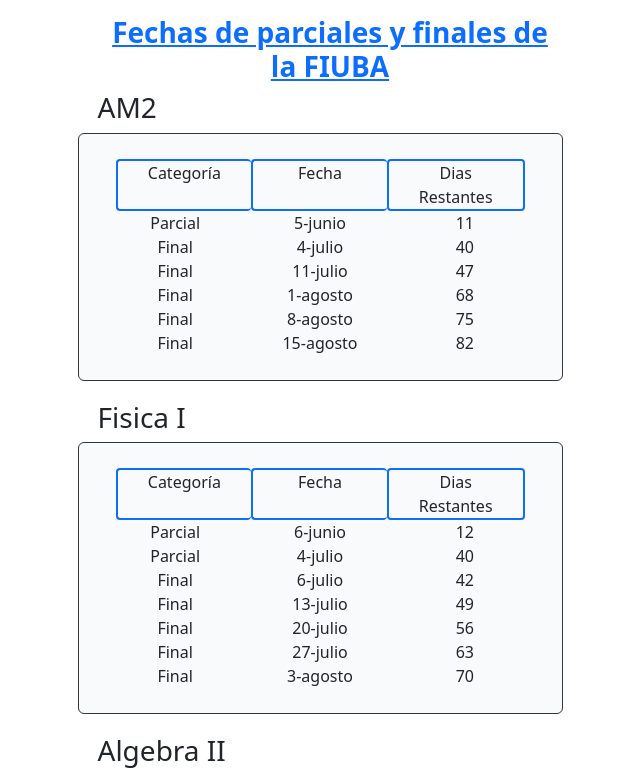
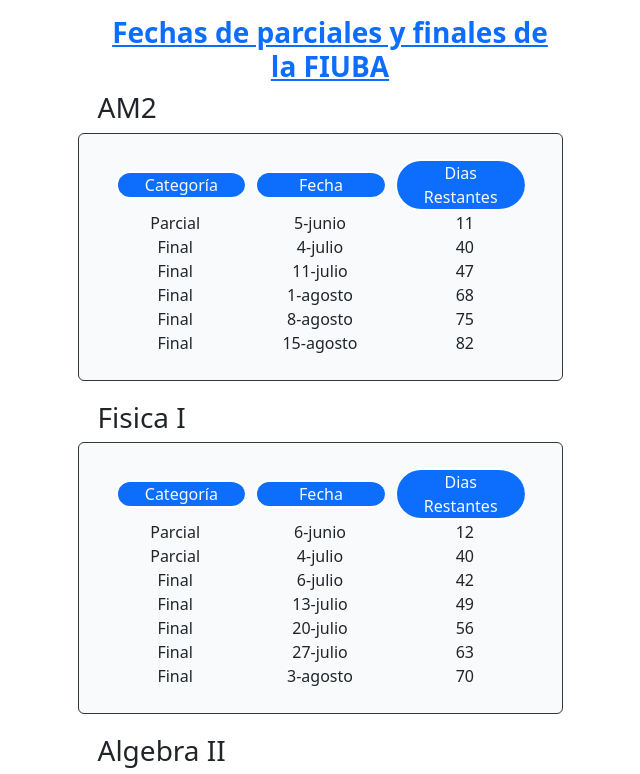
Before and after one commit to LucasAraujo639/FechasFiuba, a React (Vite) app: page / in a window 1280 px wide. Shown: the top 774 px of the page, without its empty margins (320-960 px from the left). Built offline with nearby package versions, Linux system fonts and the light colour scheme.

Commit message:
Le cambie el diseño

```diff
--- a/src/components/bodyCard/BodyCard.jsx
+++ b/src/components/bodyCard/BodyCard.jsx
@@ -1,15 +1,16 @@
+import estilos from './BodyCard.module.css'
 export const BodyCard = ({data}) => {
   return (
     <div className="container text-center ">
-    <div className ='row m-0 '>
-        <div className='col border-top border-bottom border-start border-primary border-2 rounded-1'>Categoría</div>
-        <div className='col border-top border-bottom border-start border-primary border-2 rounded-1'>Fecha</div>
-        <div className='col border border-primary border-2 rounded-1'>Dias Restantes</div>
+    <div className ={`row m-0 ${estilos.contenedor}`}>
+        <div className={`col border-top border-bottom border-start border-primary border-2 rounded-5 border-white text-light ${estilos.fila}`}>Categoría</div>
+        <div className={`col border-top border-bottom border-start border-primary border-2 rounded-5 border-white text-light ${estilos.fila}`}>Fecha</div>
+        <div className={`col border-top border-bottom border-start border-primary border-2 rounded-5 border-white text-light ${estilos.fila}`}>Dias Restantes</div>
     </div>
   <div className='row m-0 '>
   {data && data.map((item,i) => (
             <div key={i} className='row m-0 p-0 align-items-center' >
-                <div className='col '>{item.name}</div>
+                <div className='col  '>{item.name}</div>
                 <div className='col col-5'>{item.fecha}</div>
                 <div className='col '>{item.diasRestantes}</div>
 
--- /dev/null
+++ b/src/components/bodyCard/BodyCard.module.css
@@ -0,0 +1,13 @@
+.contenedor {
+
+    align-items: center;
+}
+
+.fila{
+    background-color: #0D6EFD;
+    flex: 1; /* Las columnas ocuparán el mismo espacio */
+    margin-right: 10px; /* Espacio entre las columnas */
+}
+.fila:last-child {
+    margin-right: 0; /* Eliminamos el margen derecho de la última columna */
+  }
--- a/src/components/footer/Footer.module.css
+++ b/src/components/footer/Footer.module.css
@@ -35,4 +35,5 @@
 .img{
     width: 50px;
     height: 50px;
+    margin-right: 10px;
 }
```
